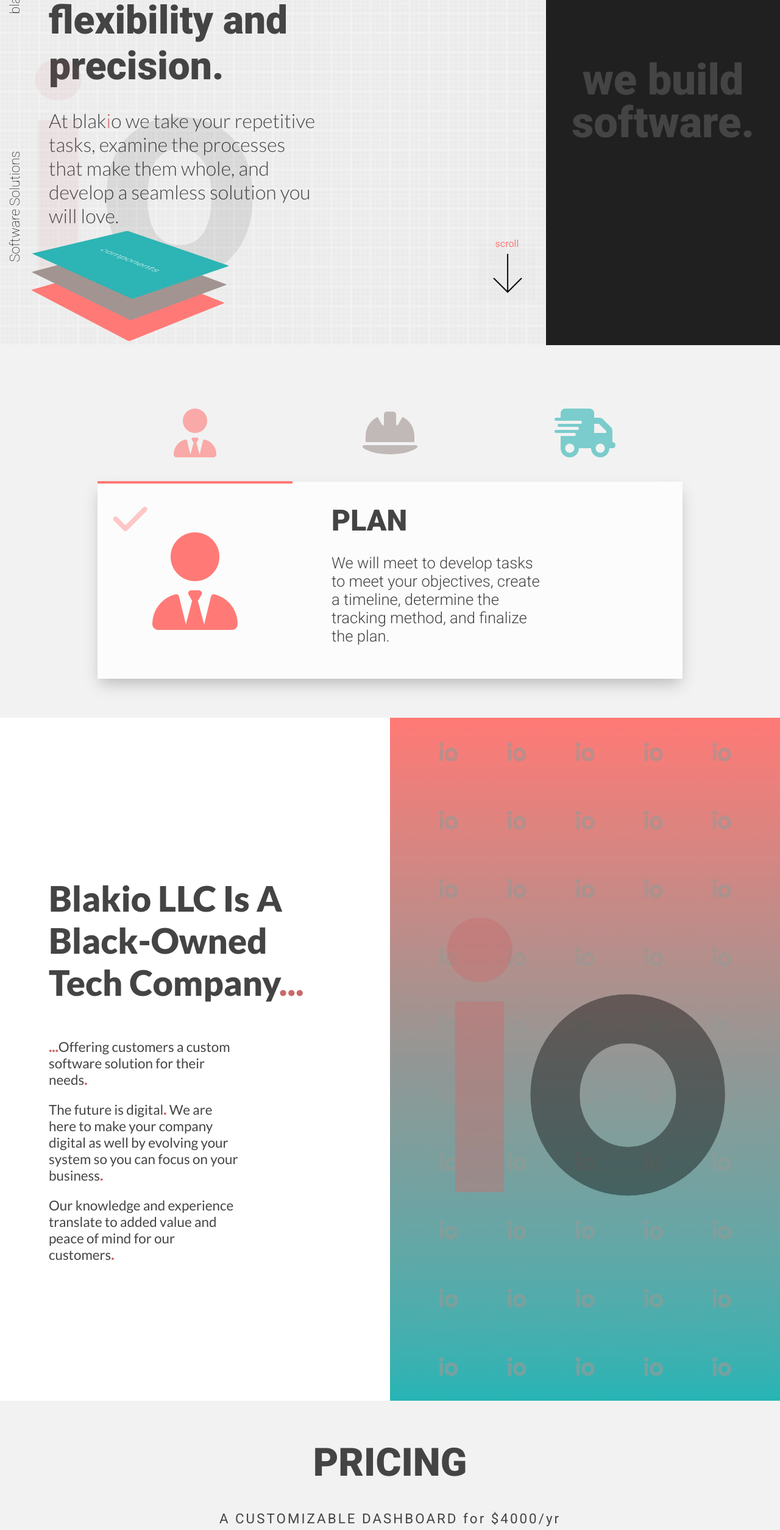
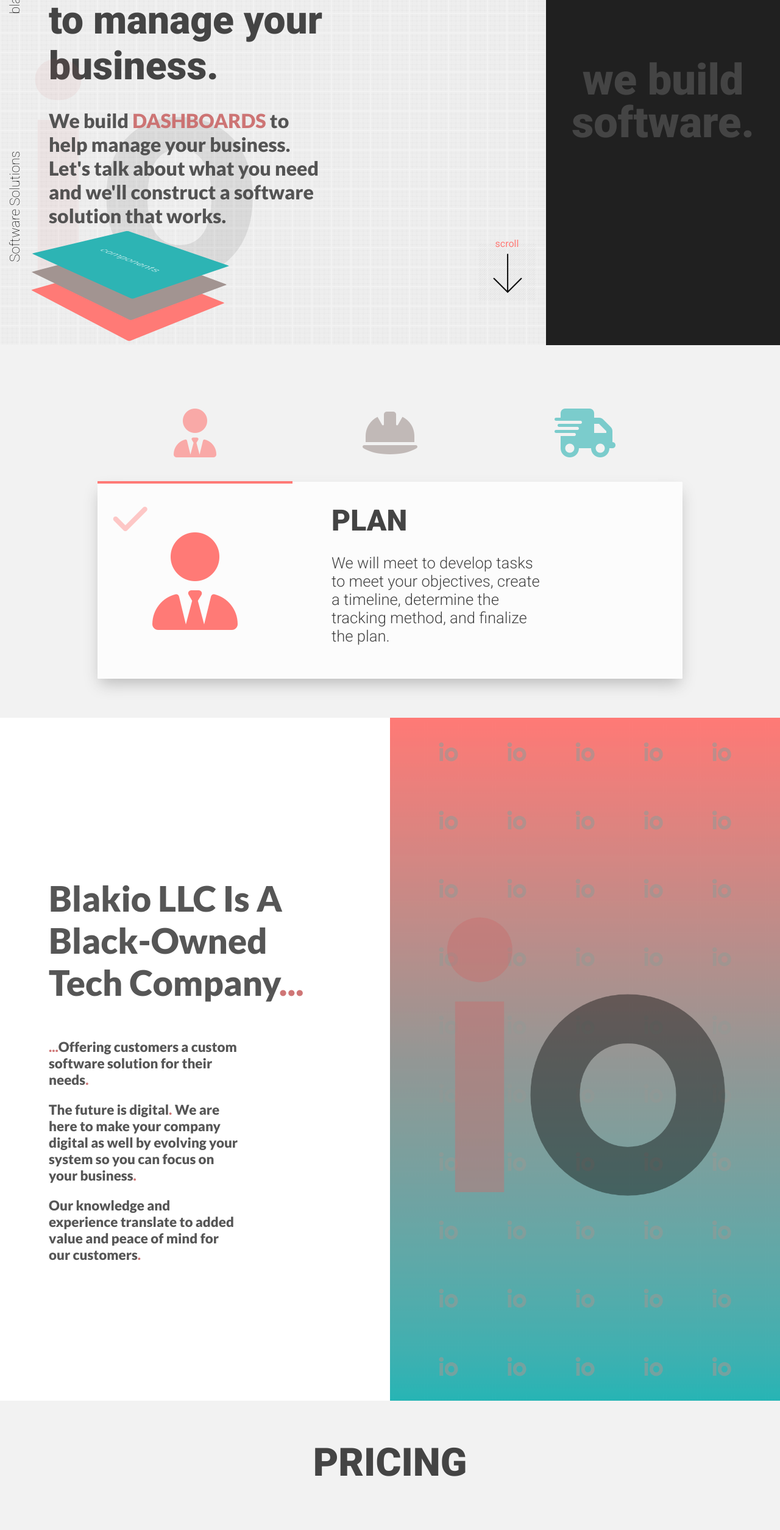
Before and after one commit to blakio/blakioWebsite, a React (Create React App) app: page /home in a window 1280 px wide. Shown: the part 234-2743 px from the top of the page at 61% size. Built offline with nearby package versions, Linux system fonts and the light colour scheme.

Commit message:
website updates

```diff
--- a/public/css/style_768.css
+++ b/public/css/style_768.css
@@ -27,7 +27,7 @@
 }
 
 #logoHolder p {
-  font-size: 20em !important;
+  font-size: 10em !important;
 }
 
 #home_sideBar {
--- a/src/Home/DescriptionComponent/index.js
+++ b/src/Home/Description/index.js
@@ -1,5 +1,3 @@
-
-
 import React, { useState, useEffect } from 'react';
 
 function Description(props) {
--- a/src/Home/Pricing/index.css
+++ b/src/Home/Pricing/index.css
@@ -6,7 +6,6 @@
   justify-content: center;
   align-items: center;
   flex-wrap: wrap;
-  padding: 4em 0 0 0;
   margin: 0 auto;
   background-color: #f2f2f2;
   flex-direction: column;
@@ -19,16 +18,14 @@
   font-weight: 900;
   color: #444;
   text-align: center;
-  margin: 2rem;
-  margin-top: 0;
+  margin: 4rem;
 }
 
 #pricingSection .pricingDescription {
-  font-size: 1.6em;
   color: #444;
   font-size: 1.4em;
   margin: 0.4em;
-  font-weight: 400;
+  font-weight: 800;
   letter-spacing: 3px;
   text-align: center;
 }
@@ -43,8 +40,8 @@
 
 .featureExampleSection {
   background-color: #2DB4B4;
-  padding: 4em 0;
-  margin-top: 6rem;
+  padding-bottom: 4rem;
+  margin-top: 4rem;
   width: 100vw;
   flex-direction: column;
 }
@@ -56,3 +53,8 @@
   color: #d7d7d7;
   letter-spacing: 3px;
 }
+
+.big {
+  font-size: 1.1em;
+  font-weight: 800;
+}
--- a/src/Home/Pricing/index.js
+++ b/src/Home/Pricing/index.js
@@ -8,13 +8,14 @@
   return (<div id="pricingSection" className="flex">
     <p className="title" >PRICING</p>
 
-    <p className="pricingDescription heading">A CUSTOMIZABLE DASHBOARD for $4000/yr</p>
+    <p className="pricingDescription">Dashboard Subscription <span className="big">$4000</span> / yr</p>
 
     <p className="title">HOW IT WORKS</p>
-    <p className="pricingDescription">The only thing you pay is the $4000/yr subscription.</p>
-    <p className="pricingDescription">The first dashboard feature is free with limitations (Let's talk)</p>
-    <p className="pricingDescription">Additional features will be a one time charge.</p>
-    <p className="pricingDescription">Prices may vary per feature but your subscription charge remains the same.</p>
+    <p className="pricingDescription">Add your first dashboard feature for a one time charge from <span className="big">$0</span></p>
+    <br />
+    <br />
+    <p className="pricingDescription">Need more features in the future? No problem.</p>
+    <p className="pricingDescription">We will build it with another one time charge.</p>
 
     <div className="featureExampleSection flex">
       <p className="title">Example Features</p>
--- a/src/Home/index.js
+++ b/src/Home/index.js
@@ -1,8 +1,6 @@
+import React, { useState } from 'react';
 
-
-import React, { useState, useEffect } from 'react';
-
-import Description from "./DescriptionComponent";
+import Description from "./Description/index.js";
 import About from "./About";
 import Contact from "./Contact";
 import Pricing from "./Pricing";
@@ -62,10 +60,12 @@
           <p id="o">o</p>
         </div>
         <div id="home_Title">
-          <p>We believe in good ideas, flexibility and precision.</p>
+          {/* <p>We believe in good ideas, flexibility and precision.</p> */}
+          <p>Building you an all in one solution to manage your business.</p>
+          {/* <p><span className="i">DASHBOARD</span>.</p> */}
         </div>
         <div id="home_Body">
-          <p>At blak<span className="i">i</span>o we take your repetitive tasks, examine the processes that make them whole, and develop a seamless solution you will love.</p>
+          <p>We build <span className="i">DASHBOARDS</span> to help manage your business. Let's talk about what you need and we'll construct a software solution that works.</p>
         </div>
         <div id="home_AnimationBoxes">
           <div className="components one"></div>
--- a/src/css/home.css
+++ b/src/css/home.css
@@ -167,7 +167,6 @@
 
 #home_Body .i {
   color: #ca6868;
-  font-weight: 300;
 }
 
 #home_Body {
@@ -176,8 +175,9 @@
 
 #home_Body p {
   font-size: 2em;
-  font-weight: 300;
+  font-weight: 800;
   color: #444;
+  opacity: 0.9;
   width: 14em;
   font-family: 'Lato', sans-serif;
 }
@@ -284,7 +284,6 @@
 
 #home_Body.about p {
   color: #444;
-  font-weight: 400;
   font-size: 1.4em;
 }
 
```
